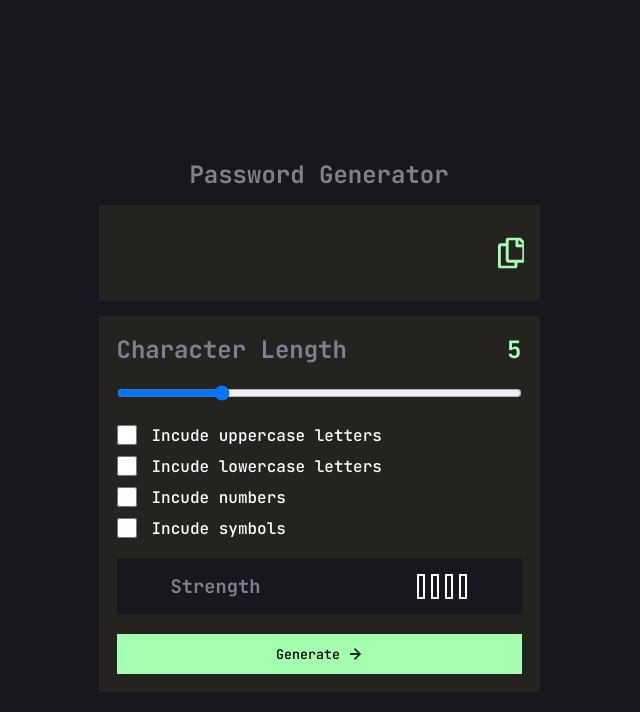
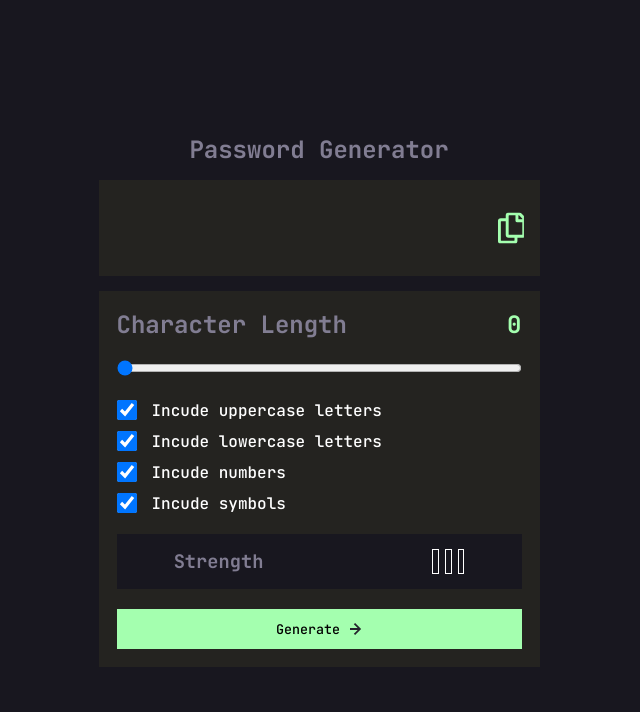
Before and after one commit to ggardin/pwgen, a SvelteKit app: page / in a window 1280 px wide. Shown: the top 712 px of the page, without its empty margins (346-986 px from the left). Built offline with nearby package versions, Linux system fonts and the light colour scheme.

Commit message:
Fixed a few style mistakes and buges

```diff
--- a/src/app.html
+++ b/src/app.html
@@ -12,7 +12,7 @@
 </head>
 
 <body>
-	<div>%sveltekit.body%</div>
+	%sveltekit.body%
 </body>
 
 </html>
--- a/src/constants/checkboxes.ts
+++ b/src/constants/checkboxes.ts
@@ -3,8 +3,8 @@
 
 
 export const boxes = [
-    {id: "upper", text: "Incude uppercase letters", checked: false},
-    {id: "lower", text: "Incude lowercase letters", checked: false},
-    {id: "number", text: "Incude numbers", checked: false},
-    {id: "symbol", text: "Incude symbols", checked: false},
+    {id: "upper", text: "Incude uppercase letters", checked: true},
+    {id: "lower", text: "Incude lowercase letters", checked: true},
+    {id: "number", text: "Incude numbers", checked: true},
+    {id: "symbol", text: "Incude symbols", checked: true},
 ]
--- a/src/routes/+page.svelte
+++ b/src/routes/+page.svelte
@@ -3,23 +3,25 @@
     import Button from "$lib/Button.svelte";
     import CheckBox from "$lib/CheckBox.svelte";
     // Constants
-    import { boxes} from "../constants/checkboxes";
+    import { boxes } from "../constants/checkboxes";
     // Variables
-    let passwordLength = +5
-    let maxLength = +20
-    let minLength = +0
-    let passwordString = ""
-    $: passwordStrength = ""
-    $: console.log(passwordString)
+    let passwordLength = +0;
+    let maxLength = +20;
+    let minLength = +0;
+    let passwordString = "";
+    let passwordStrength = "";
+    $: console.log(backgroundSize);
     // Reactive Values //
-    $: backgroundSize =((passwordLength - maxLength) *100) / (maxLength - minLength) +`% 100%`;
+    $: backgroundSize =
+        ((passwordLength - maxLength) * 100) / (maxLength - minLength) + 100;
     // this function is the framework for the getrandomLower, upper .etc, to reduce markup
     const getRandomFunc = (min: number, max: number) => {
-    return String.fromCharCode(Math.floor(Math.random() * min) + max)};
+        return String.fromCharCode(Math.floor(Math.random() * min) + max);
+    };
 
-// this use the getrandomFunc to get a random character from the ascii table
- const getRandomLower = () => String(getRandomFunc(26, 97));
- const getRandomUpper = () => String(getRandomFunc(26, 65));
+    // this uses the getrandomFunc to get a random character from the ascii table
+    const getRandomLower = () => getRandomFunc(26, 97);
+    const getRandomUpper = () => getRandomFunc(26, 65);
     const getRandomNumber = () => parseInt(getRandomFunc(10, 48));
     const getRandomSymbol = () => {
         const symbols = "!@#$%^&*(){}[]/,.";
@@ -31,52 +33,57 @@ const getRandomFunc = (min: number, max: number) => {
         upper: getRandomUpper,
         number: getRandomNumber,
         symbol: getRandomSymbol,
-    }
-
-
-
+    };
 
     let passwordGenerator = {
         // this'll remove and add a checked value to the checkbox
-        CheckBox(index: string){
-            boxes.find(box => {
-                if(index === box.id){box.checked = !box.checked}
-             })
+        CheckBox(index: string) {
+            boxes.find((box) => {
+                if (index === box.id) {
+                    box.checked = !box.checked;
+                }
+            });
         },
         // this'll generate a password based on the checkbox values, and run the functions or not
-        generatePassword(upper:string, lower:string, number:number, symbol: any) {
+        generatePassword(
+            upper: string,
+            lower: string,
+            number: number,
+            symbol: any) {
             passwordString = "";
             // filter out unchecked types
-            const typesCount = boxes.filter(box => box.checked).length;
-            const typesArr = boxes.filter(box => box.checked).map(box => box.id);
+            const typesCount = boxes.filter((box) => box.checked).length;
+            const typesArr = boxes
+                .filter((box) => box.checked)
+                .map((box) => box.id);
             // don't run if nothing is checked or if the length is 0
-            if (typesCount === 0 || passwordLength === 0) {
+            if (typesCount === 0 || passwordLength <= 0) {
                 return "";
             }
             // loop over the length and call the generator function for each type
-            for(let i = 0; i < passwordLength; i += typesCount) {
-                typesArr.forEach(type => {
+            for (let i = 0; i < passwordLength -1; i += typesCount) {
+                typesArr.forEach((type) => {
                     const funcName = type;
                     passwordString += randomFunc[funcName]();
                 });
             }
-            this.passwordStrength()
+            this.passwordStrength();
         },
         // Determine the strength of the password
-        passwordStrength(){
-            if(passwordLength <= 5){
-                passwordStrength = "Weak"
-            } else if(passwordLength <= 10){
-                passwordStrength = "Medium"
-            } else if(passwordLength >= 11){
-                passwordStrength = "Strong"
+        passwordStrength() {
+            if (passwordLength <= 5) {
+                passwordStrength = "Weak";
+            } else if (passwordLength <= 10) {
+                passwordStrength = "Medium";
+            } else if (passwordLength >= 11) {
+                passwordStrength = "Strong";
             }
         },
         // copy to clipboard
-        copyToClipboard(){
-            navigator.clipboard.writeText(passwordString)
-        }
-    }
+        copyToClipboard() {
+            navigator.clipboard.writeText(passwordString);
+        },
+    };
 
     // SCSS DEFINITIONS //
     import "../scss/styles.scss";
@@ -87,10 +94,11 @@ const getRandomFunc = (min: number, max: number) => {
     main {
         display: flex;
         flex-direction: column;
-        height: 100vh;
+        height: 100%;
         text-align: center;
         width: 100%;
         padding: 25px;
+        overflow: hidden;
 
         section {
             display: flex;
@@ -144,6 +152,7 @@ const getRandomFunc = (min: number, max: number) => {
                 input[type="range"] {
                     width: 100%;
                     background-repeat: no-repeat;
+                    background-size: 0% 100%;
                     background-image: linear-gradient(
                         $primaryColor,
                         $primaryColor
@@ -173,23 +182,47 @@ const getRandomFunc = (min: number, max: number) => {
                 justify-content: space-around;
                 padding: 15px;
                 background-color: $bgColor;
+                h3:last-of-type {
+                    &.Weak {
+                        color: $dangerColor;
+                    }
+                    &.Medium {
+                        color: $warmColor;
+                    }
+                    &.Strong {
+                        color: $primaryColor;
+                    }
+                }
                 .color {
                     display: flex;
                     gap: 6px;
-                    span {
-                        border: 2px solid white;
-                        padding: 0.13rem;
+                    &.Weak {
+                        span:first-child {
+                            background-color: $dangerColor;
                         }
                     }
-                h3:last-of-type{
-                    &.Weak{
-                        color: $dangerColor;
+                    &.Medium {
+                        span:first-child {
+                            background-color: $warmColor;
                         }
-                    &.Medium{
-                        color: $warmColor;
+                        span:nth-of-type(2) {
+                            background-color: $warmColor;
                         }
-                    &.Strong{
-                        color: $primaryColor;
+                    }
+                    &.Strong {
+                        span:first-child {
+                            background-color: $primaryColor;
+                        }
+                        span:nth-of-type(2) {
+                            background-color: $primaryColor;
+                        }
+                        span:nth-of-type(3) {
+                            background-color: $primaryColor;
+                        }
+                    }
+                    span {
+                        border: 1px solid white;
+                        padding: 0.15rem;
                     }
                 }
             }
@@ -211,7 +244,7 @@ const getRandomFunc = (min: number, max: number) => {
                 <h1>{passwordLength}</h1>
             </div>
             <div class="range">
-                <input type="range" min={minLength} max={maxLength} style="background-size: {backgroundSize};" bind:value={passwordLength}>
+                <input type="range" min={minLength} max={maxLength} style="background-size: {backgroundSize}% 100%;" bind:value={passwordLength}>
             </div>
             <div class="filter">
                 {#each boxes as box, i (box.id)}
@@ -221,8 +254,7 @@ const getRandomFunc = (min: number, max: number) => {
             <div class="strength">
                 <h3>Strength</h3>
                 <h3 class="{passwordStrength}">{passwordStrength}</h3>
-                <div class="color">
-                    <span></span>
+                <div class="color {passwordStrength}">
                     <span></span>
                     <span></span>
                     <span></span>
--- a/src/scss/base/_base.scss
+++ b/src/scss/base/_base.scss
@@ -7,9 +7,10 @@
 body{
     display: flex;
     flex-direction: column;
-    height: 100%;
-    width: 100%;
+    height: 100vh;
+    width: 100vw;
     background-color: $bgColor;
+    overflow: hidden;
 }
 
 h1,h2,h3,h4,h5,h6, label{
```
Lines whose indentation alone changed are shown as unchanged.
